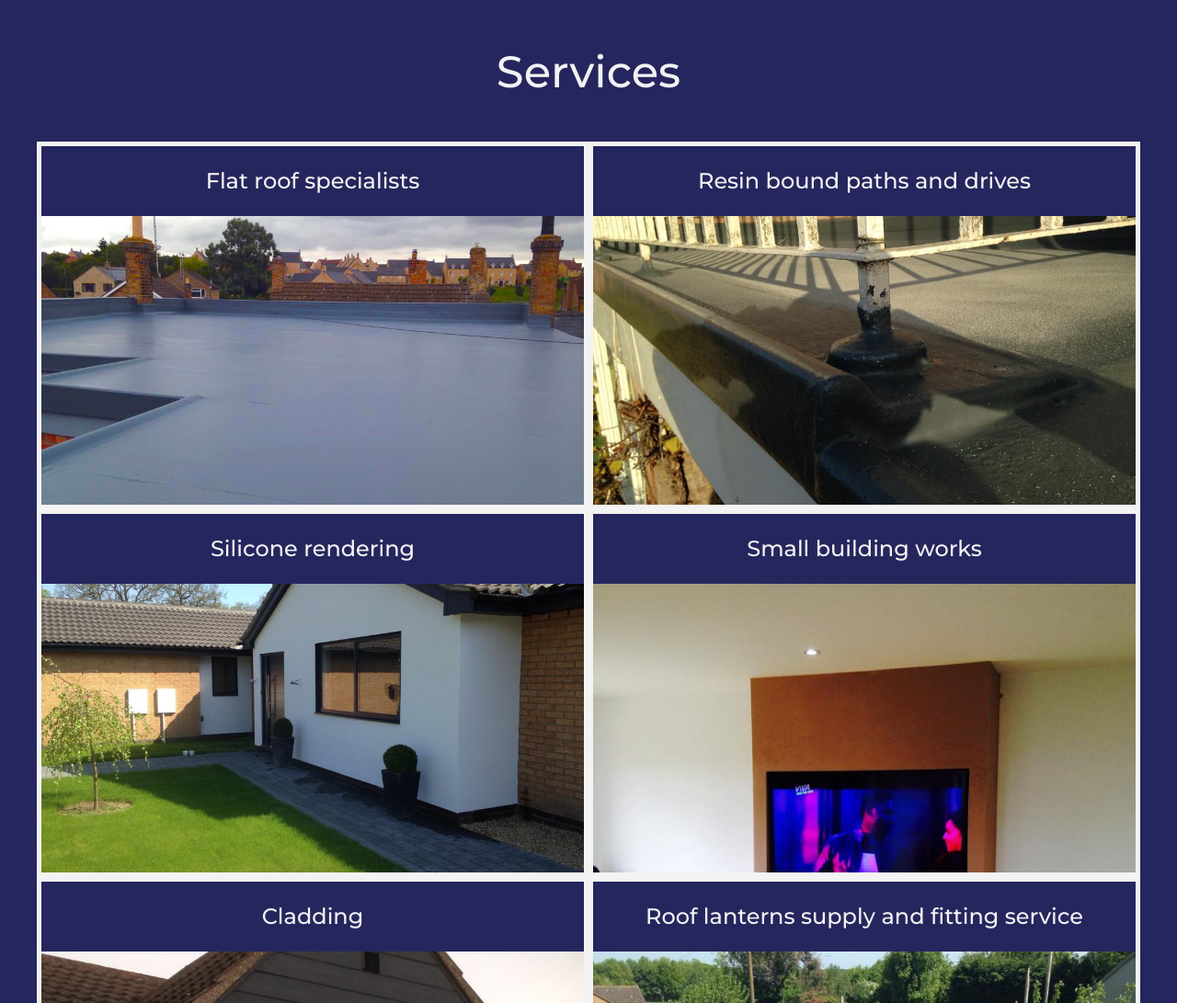
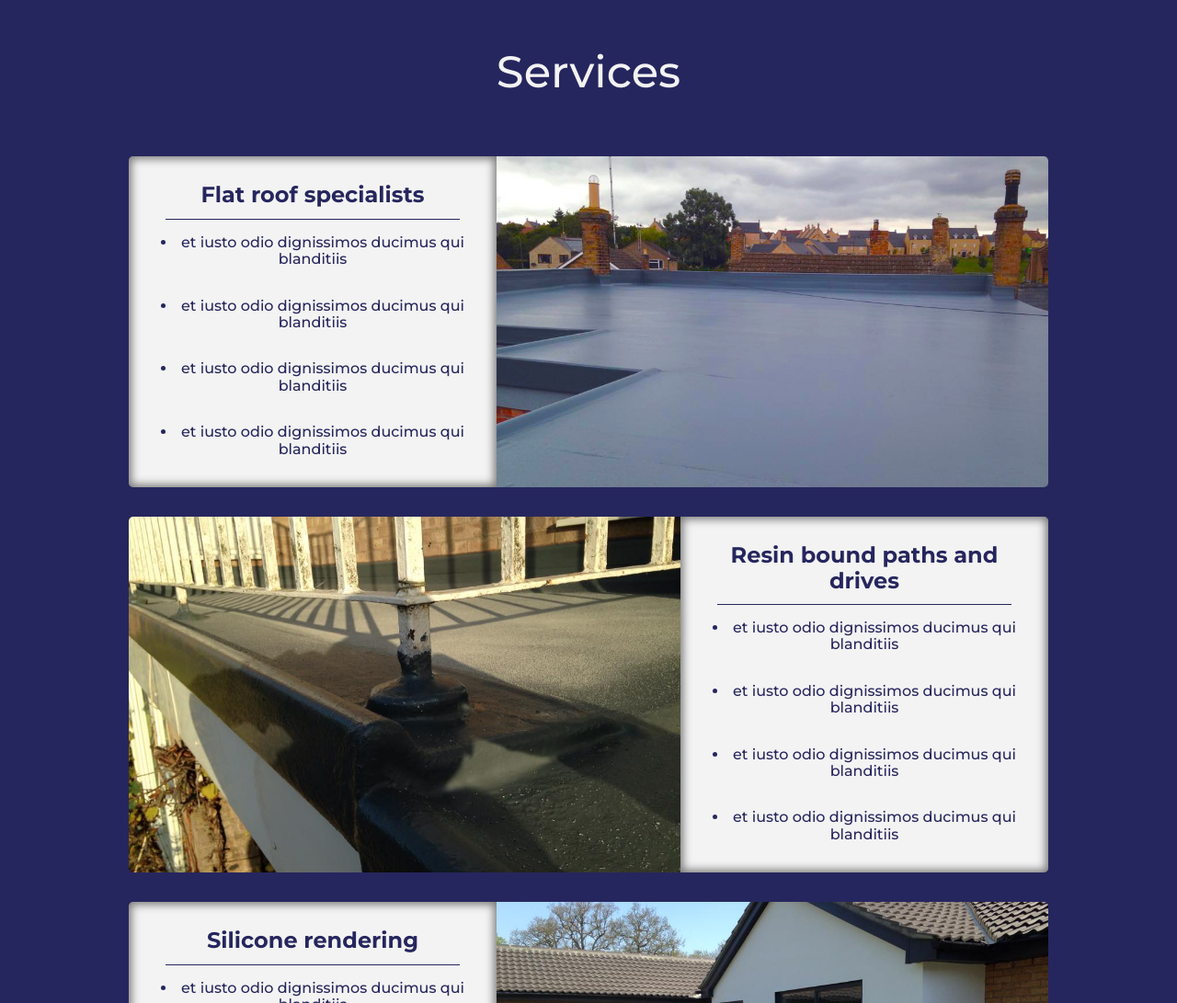
Before and after one commit to McColgan/Manna_And_Frisby, a website: page index.html in a window 1280 px wide. Shown: the part 1709-2800 px from the top of the page at 92% size. Drawn offline with nearby package versions, Linux system fonts and the light colour scheme; a web font is replaced by a local one.

Commit message:
28/06/18 commit

```diff
--- a/index.html
+++ b/index.html
@@ -65,35 +65,82 @@
             <div class="services_flexbox">
                 <!-- Roofing-->
                 <div class="service">
+                    <div class="service_text">
                         <h2>Flat roof specialists</h2>
+                        <div class="line_break"></div>
+                        <li>et iusto odio dignissimos ducimus qui blanditiis</li>
+                        <li>et iusto odio dignissimos ducimus qui blanditiis</li>
+                        <li>et iusto odio dignissimos ducimus qui blanditiis</li>
+                        <li>et iusto odio dignissimos ducimus qui blanditiis</li>
+                    </div>
                     <div class="service_bg roofing"></div>
                 </div>
                 <!-- Drives -->
-                <div class="service">
+                <div class="service flex_end">
+                    <div class="service_text">
                         <h2>Resin bound paths and drives</h2>
+                        <div class="line_break"></div>
+                        <li>et iusto odio dignissimos ducimus qui blanditiis</li>
+                        <li>et iusto odio dignissimos ducimus qui blanditiis</li>
+                        <li>et iusto odio dignissimos ducimus qui blanditiis</li>
+                        <li>et iusto odio dignissimos ducimus qui blanditiis</li>
+                    </div>
                     <div class="service_bg drives"></div>
                 </div>
                 <!-- Rendering-->
                 <div class="service">
+                    <div class="service_text">
                         <h2>Silicone rendering</h2>
+                        <div class="line_break"></div>
+                        <li>et iusto odio dignissimos ducimus qui blanditiis</li>
+                        <li>et iusto odio dignissimos ducimus qui blanditiis</li>
+                        <li>et iusto odio dignissimos ducimus qui blanditiis</li>
+                        <li>et iusto odio dignissimos ducimus qui blanditiis</li>
+                    </div>
                     <div class="service_bg rendering"></div>
                 </div>
                 <!-- Building -->
-                <div class="service">
+                <div class="service flex_end">
+                    <div class="service_text">
                         <h2>Small building works</h2>
+                        <div class="line_break"></div>
+                        <li>et iusto odio dignissimos ducimus qui blanditiis</li>
+                        <li>et iusto odio dignissimos ducimus qui blanditiis</li>
+                        <li>et iusto odio dignissimos ducimus qui blanditiis</li>
+                        <li>et iusto odio dignissimos ducimus qui blanditiis</li>
+                    </div>
                     <div class="service_bg building"></div>
                 </div>
                 <!-- Cladding -->
                 <div class="service">
+                    <div class="service_text">
                         <h2>Cladding</h2>
+                        <div class="line_break"></div>
+                        <li>et iusto odio dignissimos ducimus qui blanditiis</li>
+                        <li>et iusto odio dignissimos ducimus qui blanditiis</li>
+                        <li>et iusto odio dignissimos ducimus qui blanditiis</li>
+                        <li>et iusto odio dignissimos ducimus qui blanditiis</li>
+
+                    </div>
                     <div class="service_bg cladding"></div>
                 </div>
                 <!-- Lanterns -->
-                <div class="service">
+                <div class="service flex_end">
+                    <div class="service_text">
                         <h2>Roof lanterns supply and fitting service</h2>
+                        <div class="line_break"></div>
+                        <li>et iusto odio dignissimos ducimus qui blanditiis</li>
+                        <li>et iusto odio dignissimos ducimus qui blanditiis</li>
+                        <li>et iusto odio dignissimos ducimus qui blanditiis</li>
+                        <li>et iusto odio dignissimos ducimus qui blanditiis</li>
+                    </div>
                     <div class="service_bg lanterns"></div>
                 </div>
             </div>
+        </section>
+
+        <section class="our_work">
+
         </section>
 
         <!-- CONTACT-->
--- a/scss/partials/_all.scss
+++ b/scss/partials/_all.scss
@@ -5,3 +5,4 @@
 @import 'about';
 @import 'contact';
 @import 'services';
+@import 'our_work';
--- /dev/null
+++ b/scss/partials/_our_work.scss
@@ -0,0 +1,7 @@
+.our_work{
+    margin: 0;
+    padding: 0;
+    position: relative;
+    background: skyblue;
+    height: 600px;
+}
--- a/scss/partials/_services.scss
+++ b/scss/partials/_services.scss
@@ -15,8 +15,8 @@
         font-weight: 500;
     }
     .services_flexbox{
-        width: 100%;
-        max-width: 1200px;
+        width: 90%;
+        max-width: 1000px;
         height: auto;
         padding: 0;
         margin: 0 auto;
@@ -24,23 +24,26 @@
         justify-content: space-around;
         align-items: stretch;
         flex-wrap: wrap;
-        //flex-direction: row;
         .service{
-            width: 50%;
-            height: 400px;
+            width: 100%;
+            height: auto;
             padding: 0;
+            margin: 1em 0;
             box-sizing: border-box;
             //margin: 1em;
             overflow: hidden;
             position: relative;
-            border: 5px solid #f3f3f3;
+            //border: 5px solid #f3f3f3;
+            display: flex;
+            flex-direction: row;
+            border-radius: 5px;
             .service_bg{
-                width: 100%;
+                width: 60%;
                 height: 100%;
                 position: relative;
                 //background-image: url(../images/showcase.jpg);
                 background-size: cover;
-                background-position: top center;
+                background-position: center;
                 background-repeat: no-repeat;
                 transition: 300ms ease-in-out;
                 &:hover,
@@ -53,24 +56,55 @@
                     content: '';
                     height: 100%;
                     width: 100%;
-                    //background: rgba(38, 38, 94, 0.8);
+                    //background: rgba(38, 38, 94, 0.3);
                 }
             }
-            h2{
-                position: absolute;
+            .service_text{
+                position: relatives;
                 height: auto;
-                width: 100%;
+                width: 40%;
+                height: 100%;
                 top: 0;
-                font-size: 1.5em;
-                font-weight: 500;
-                text-align: center;
-                background: $primary-color;
+                background: $color-white;
                 padding: 1em 0;
                 margin: 0;
+                color: $primary-color;
                 //background: saddlebrown;
                 z-index: 1;
+                box-shadow: inset 0px 0px 10px 3px rgba(0, 0, 0, 0.5);
+                box-sizing: border-box;
+                h2{
+                    font-size: 1.5em;
+                    font-weight: 700;
+                    text-align: center;
+                    padding: 0.5em 1em;
+                    margin: 0;
+                    color: $primary-color;
+                }
+                li{
+                    text-align: center;
+                    font-size: 1em;
+                    font-weight: 500;
+                    padding: 1em;
+                    margin: 0 auto;
+                }
             }
         }
+
+
+// Custom/ Spcific Classes
+.flex_end{
+    flex-flow: row-reverse;
+}
+.line_break{
+    position: relative;
+    height: 1px;
+    width: 80%;
+    margin: 0 auto;
+    padding: 0;
+    background: $primary-color;
+}
+
         .rendering{
             background-image: url(../images/rendering.jpg);
         }
@@ -85,11 +119,10 @@
         }
         .lanterns{
             background-image: url(../images/lanterns.jpg);
-            //background-position: top center
         }
         .building{
             background-image: url(../images/building.jpg);
-            //background-position: top -2em center;
+
         }
     }
 }
--- a/scss/partials/_showcase.scss
+++ b/scss/partials/_showcase.scss
@@ -26,7 +26,7 @@
         right: 0;
         bottom: 0;
         left: 0;
-        background: rgba(255, 255, 255, 0.3);
+        background: rgba(255, 255, 255, 0.2);
     }
 }
 .logo_outer{
```
Also changed, not shown: css/main.css. Lines whose indentation alone changed are shown as unchanged.
